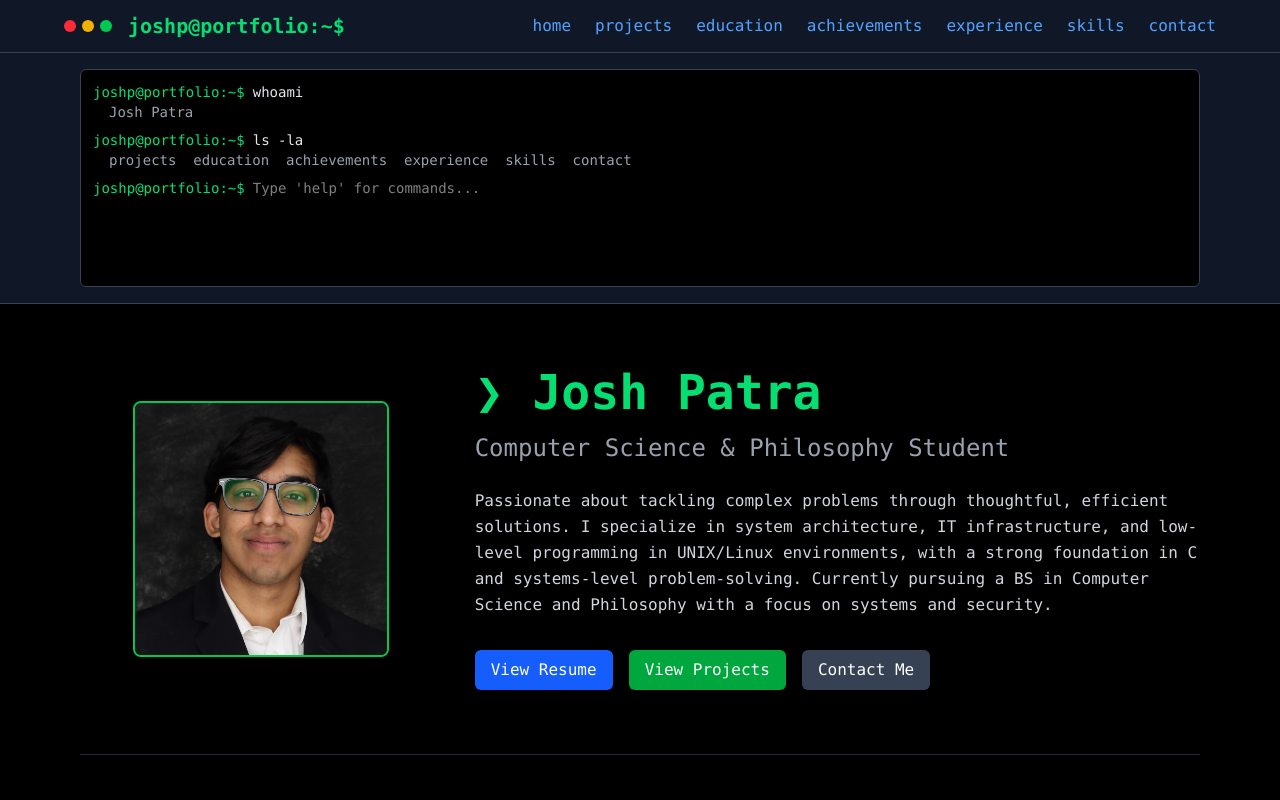
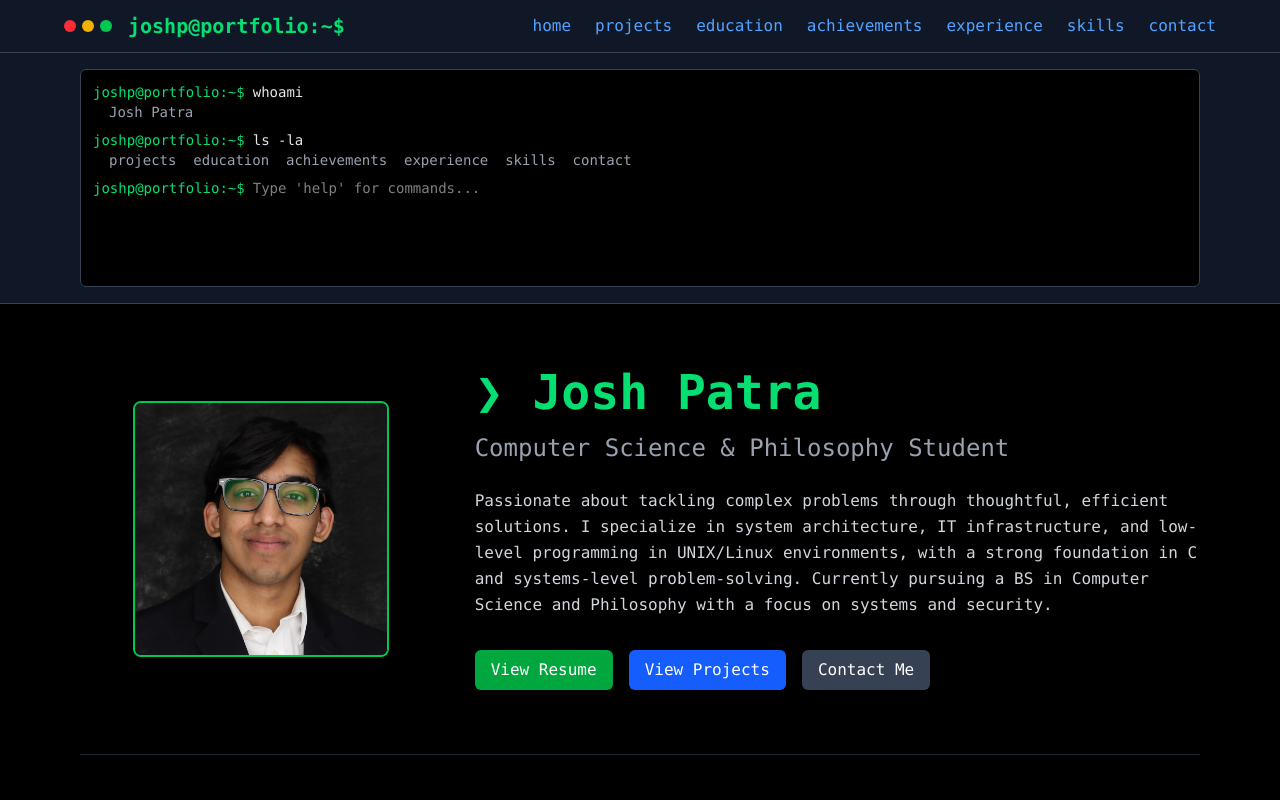
Before and after one commit to SoPat712/my-portfolio, a SvelteKit app: page / in a window 1280 px wide. Shown: the top 800 px of the page. Built offline with nearby package versions, Linux system fonts and the light colour scheme.

Commit message:
color switch

```diff
--- a/src/routes/+page.svelte
+++ b/src/routes/+page.svelte
@@ -465,12 +465,12 @@
               href="/Josh_Patra_Resume.pdf"
               target="_blank"
               rel="noopener noreferrer"
-              class="px-4 py-2 bg-blue-600 hover:bg-blue-700 text-white rounded-md transition"
+              class="px-4 py-2 bg-green-600 hover:bg-green-700 text-white rounded-md transition"
             >
               View Resume
             </a>
             <button
-              class="px-4 py-2 bg-green-600 hover:bg-green-700 text-white rounded-md transition"
+              class="px-4 py-2 bg-blue-600 hover:bg-blue-700 text-white rounded-md transition"
               on:click={() => navigateTo("projects")}
             >
               View Projects
```
